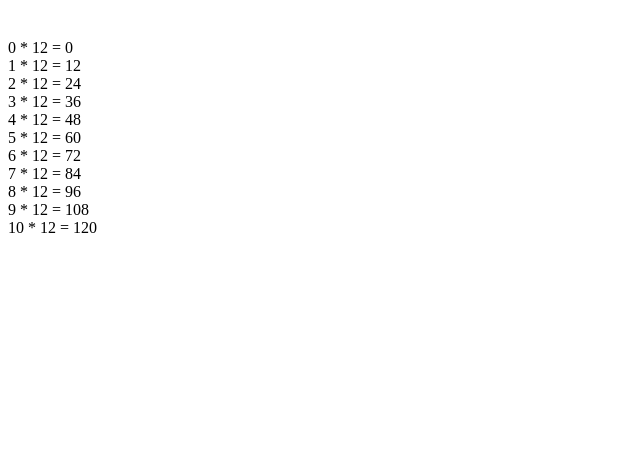
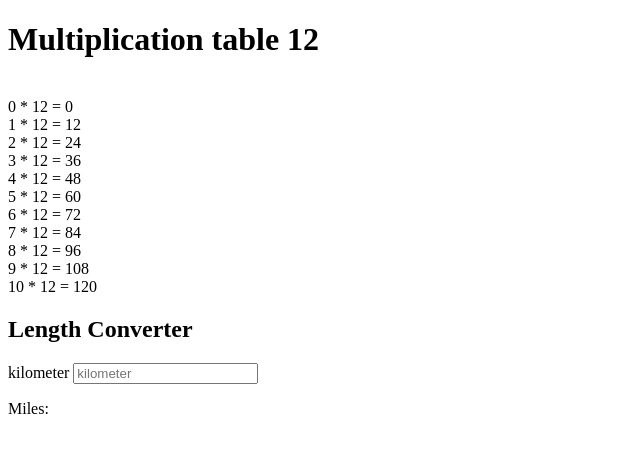
Before and after one commit to gulshan25/problemSolving10, a plain HTML site: page index.html in a window 1280 px wide. Shown: the whole page, without its empty margins (0-640 px from the left). Drawn offline with Linux system fonts and the light colour scheme.

Commit message:
codecademy

```diff
--- a/index.html
+++ b/index.html
@@ -10,7 +10,9 @@
 
 <body>
     <!-- 2. Print a table containing multiplication tables -->
-    <h1></h1>
+
+    <h1>Multiplication table 12</h1>
+    <p></p>
     <script>
         let table = 12;
         let length = 10;
@@ -19,6 +21,22 @@
         for (i = 0; i <= length; i++)
             document.write("<br>" + i + " * " + table + " = " + i * table);
     </script>
+
+    <!-- 3. Create a length converter function -->
+
+    <h2>Length Converter</h2>
+    <p>
+        <label for="">kilometer</label>
+        <input id="km" type="number" placeholder="kilometer" oninput="convert(this.value)" onchange="convert(this.value)" />
+    </p>
+    <p>Miles: <span id="m" class="miles"></span></p>
+
+    <script>
+        function convert(length) {
+            document.querySelector(".miles").innerHTML = length * 1000;
+            document.getElementById("m").style.fontSize = "20px";
+        }
+    </script>
 </body>
 
 </html>
```
Also changed, not shown: script.js (+12 -0 lines).
